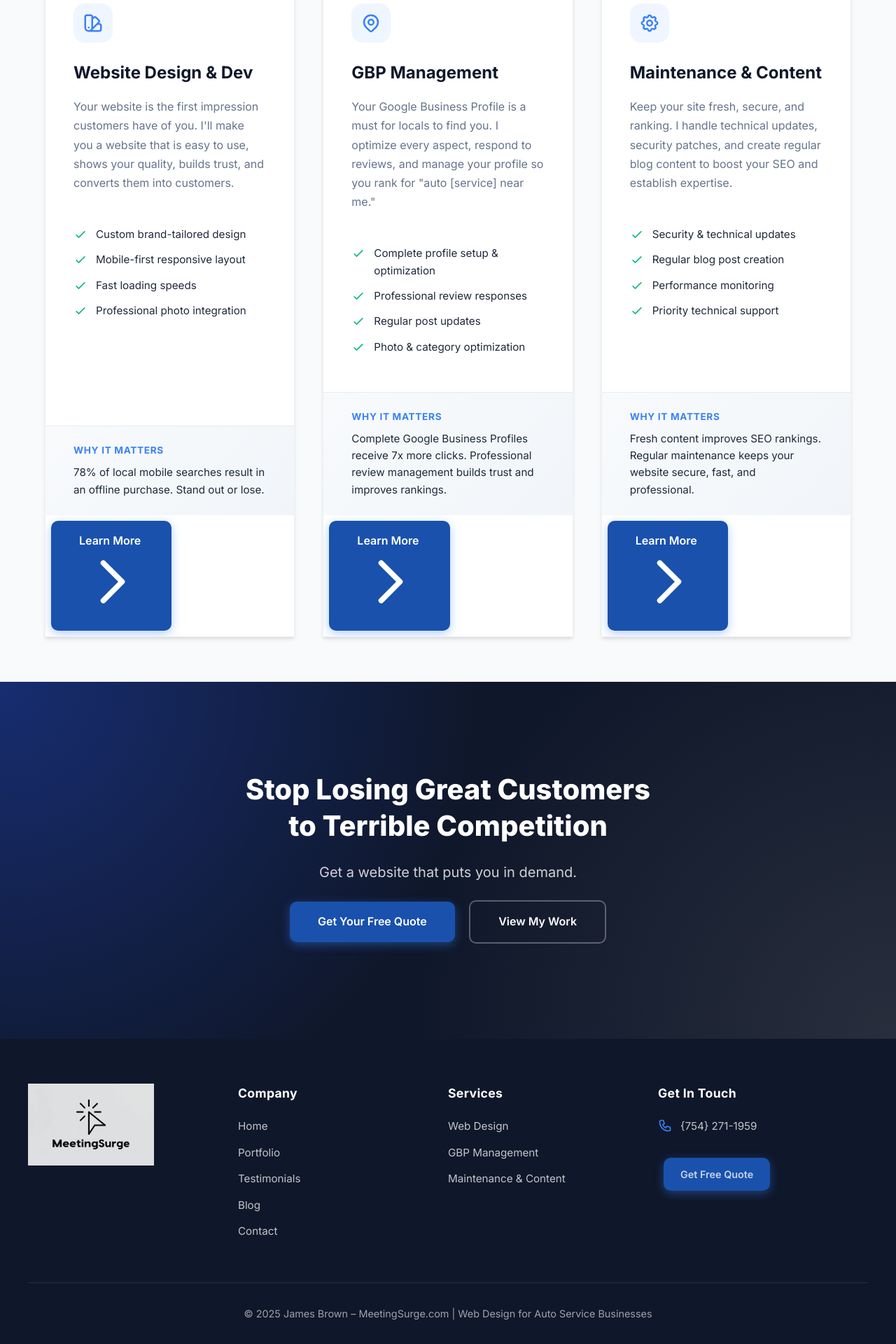
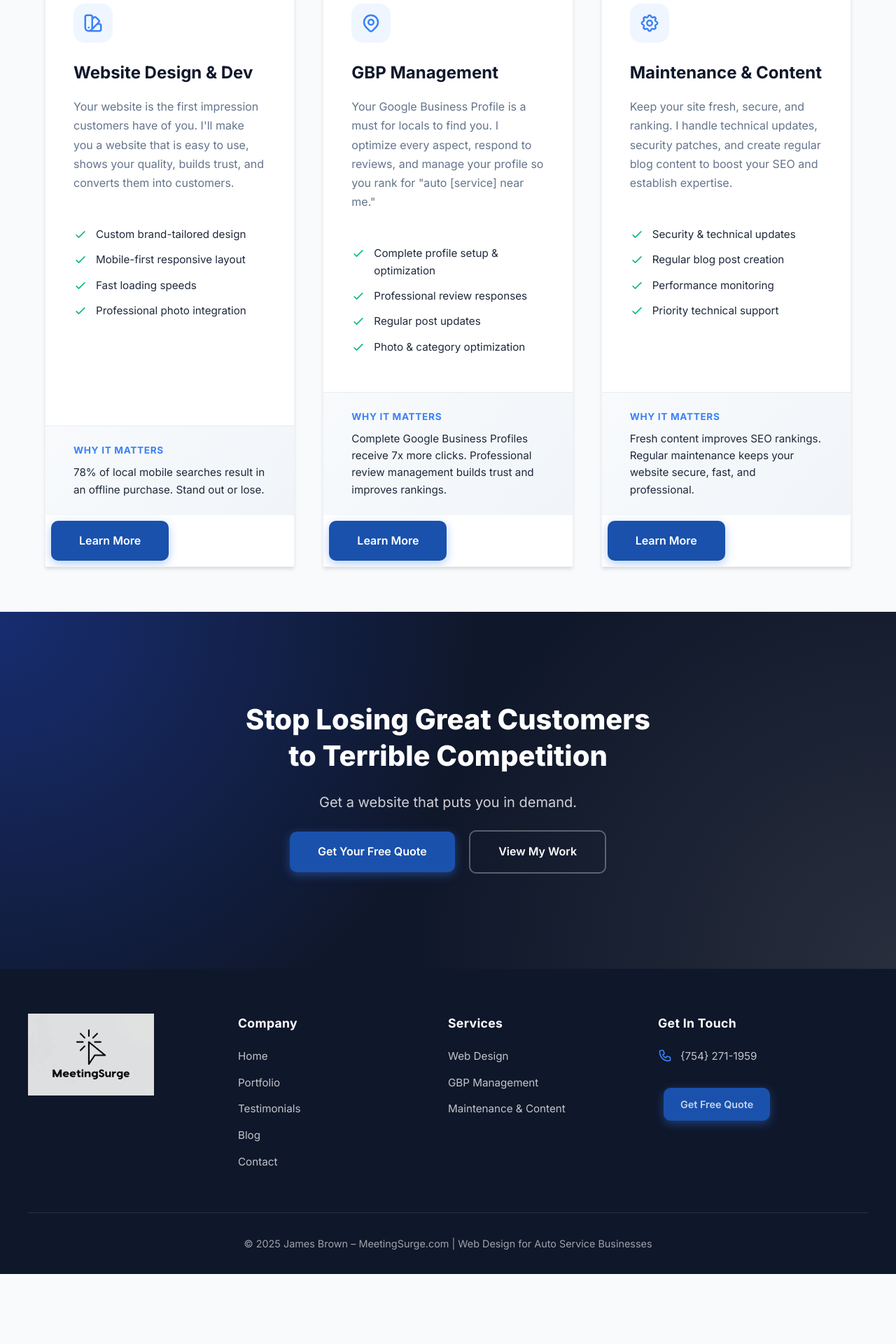
Before and after one commit to JamesBrownR/MeetingSurge, a Jekyll site: the page built from services/index.html, in a window 1280 px wide. Shown: the part 738-2658 px from the top of the page at 70% size. Built offline with Jekyll 4.4.1, drawn with Linux system fonts in a browser that asks for light colours; after the commit the page ends 2558 px from its top, so only the background shows below that.

Commit message:
Update index.html

```diff
--- a/services/index.html
+++ b/services/index.html
@@ -174,7 +174,6 @@ description: Professional web design services for auto repair shops... custom we
       <div class="service-cta-wrapper">
         <a href="/services/web-design" class="cta-button">
           Learn More
-          <svg fill="none" stroke="currentColor" viewBox="0 0 24 24"><path stroke-linecap="round" stroke-linejoin="round" stroke-width="2" d="M9 5l7 7-7 7"/></svg>
         </a>
       </div>
     </div>
@@ -201,7 +200,6 @@ description: Professional web design services for auto repair shops... custom we
       <div class="service-cta-wrapper">
         <a href="/services/gbp-management" class="cta-button">
           Learn More
-          <svg fill="none" stroke="currentColor" viewBox="0 0 24 24"><path stroke-linecap="round" stroke-linejoin="round" stroke-width="2" d="M9 5l7 7-7 7"/></svg>
         </a>
       </div>
     </div>
@@ -228,7 +226,6 @@ description: Professional web design services for auto repair shops... custom we
       <div class="service-cta-wrapper">
         <a href="/services/maintenance" class="cta-button">
           Learn More
-          <svg fill="none" stroke="currentColor" viewBox="0 0 24 24"><path stroke-linecap="round" stroke-linejoin="round" stroke-width="2" d="M9 5l7 7-7 7"/></svg>
         </a>
       </div>
     </div>
```
